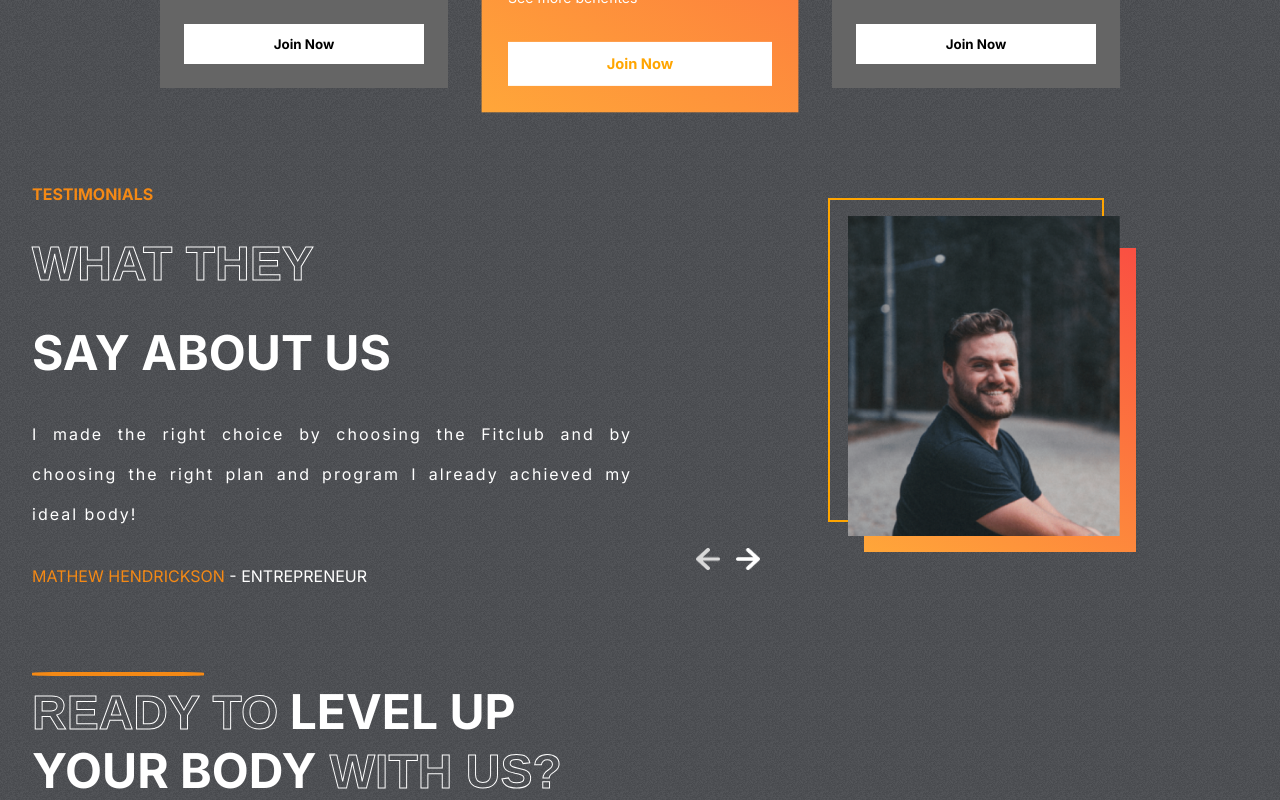
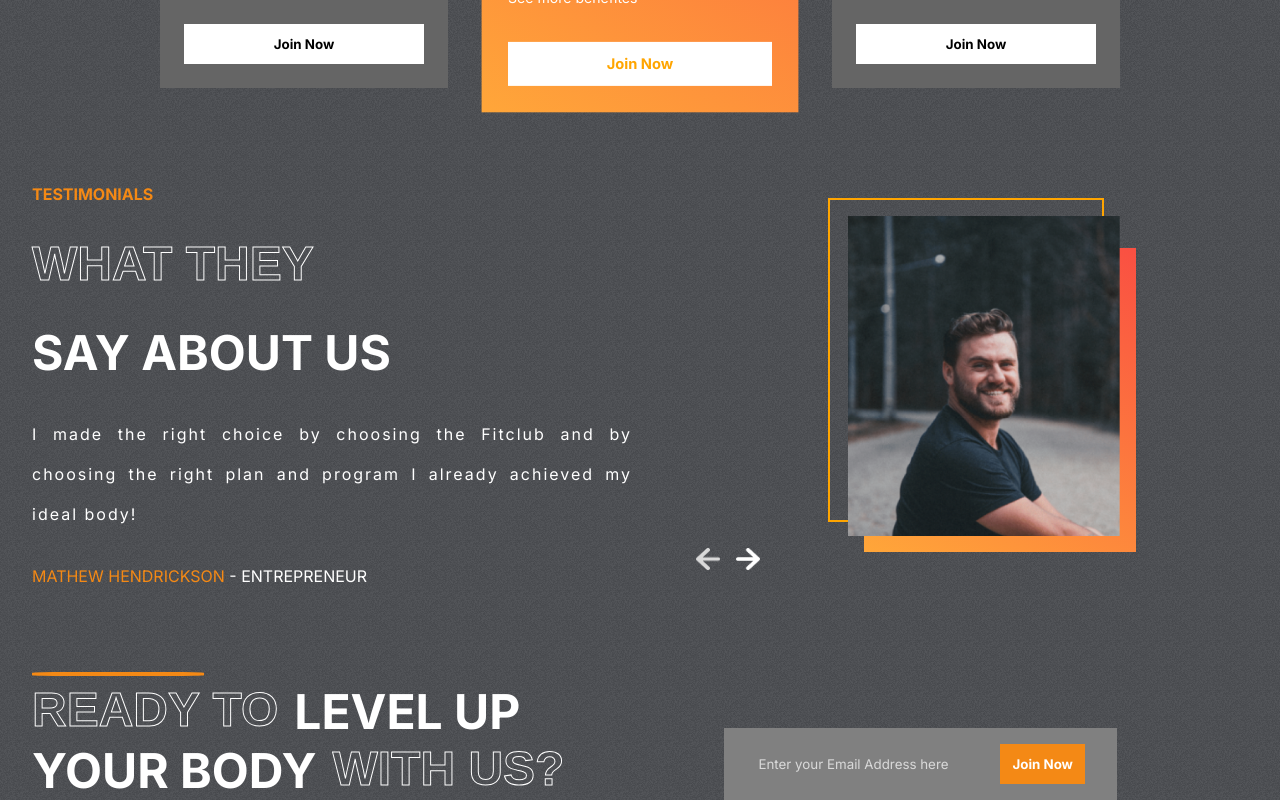
Before and after one commit to zeadhasan/FitClub-Starter, a React (Create React App) app: page / in a window 1280 px wide. Shown: the part 2344-3144 px from the top of the page. Built offline with nearby package versions, Linux system fonts and the light colour scheme.

Commit message:
join email part commit

```diff
--- a/src/components/Join/Join.css
+++ b/src/components/Join/Join.css
@@ -17,3 +17,32 @@
     border-radius: 20%;
     margin: -10px 0;
 }
+.left-j>div{
+display: flex;
+gap: 1rem;
+}
+
+.right-j{
+    display: flex;
+    justify-content: center;
+    align-items: flex-end;
+}
+.email-container{
+    display: flex;
+    gap: 3rem;
+    background-color: gray;
+    padding: 1rem 2rem;
+}
+.email-container>input{
+    background-color: transparent;
+    border: none;
+    outline: none;
+    color: var(--lightgray);
+}
+::placeholder{
+    color: var(--lightgray);
+}
+.btn-j{
+    background-color: var(--orange);
+    color: white;
+}
--- a/src/components/Join/Join.js
+++ b/src/components/Join/Join.js
@@ -1,21 +1,43 @@
-import React from "react";
+import React, { useRef } from "react";
 import "./Join.css";
+import emailjs from '@emailjs/browser';
 
 const Join = () => {
+  const form = useRef();
+  const sendEmail = (e) => {
+    e.preventDefault();
+
+    emailjs.sendForm('service_yccvk26', 'template_5lk054i', form.current, 'mOZCeOgFzfY2JM3nc')
+      .then((result) => {
+          console.log(result.text);
+      }, (error) => {
+          console.log(error.text);
+      });
+  };
+
   return (
     <div className="Join" id="join-us">
       <div className="left-j">
-        <hr/>
+        <hr />
         <div>
-            <span className="stroke-text">READY TO</span>
-            <span> LEVEL UP</span>
+          <span className="stroke-text">READY TO</span>
+          <span>LEVEL UP</span>
         </div>
         <div>
-            <span>YOUR BODY</span>
-            <span className="stroke-text"> WITH US?</span>
+          <span>YOUR BODY</span>
+          <span className="stroke-text">WITH US?</span>
         </div>
       </div>
-      <div className="right-j"></div>
+      <div className="right-j">
+        <form onSubmit={sendEmail} ref={form} action="" className="email-container">
+          <input
+            type="email"
+            name="user_email"
+            placeholder="Enter your Email Address here"
+          />
+          <button className="btn btn-j">Join Now</button>
+        </form>
+      </div>
     </div>
   );
 };
```
